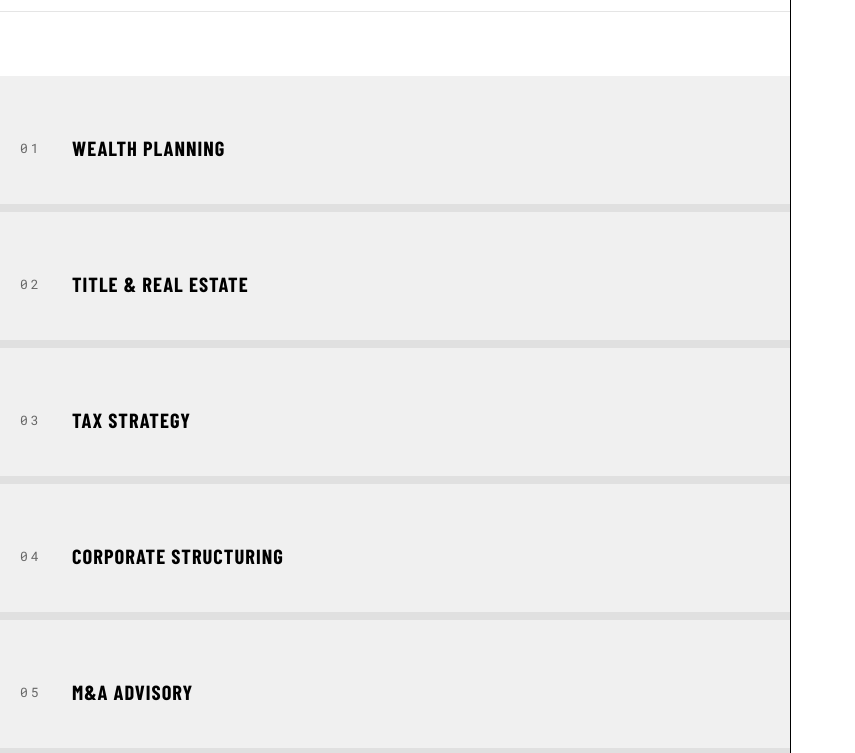
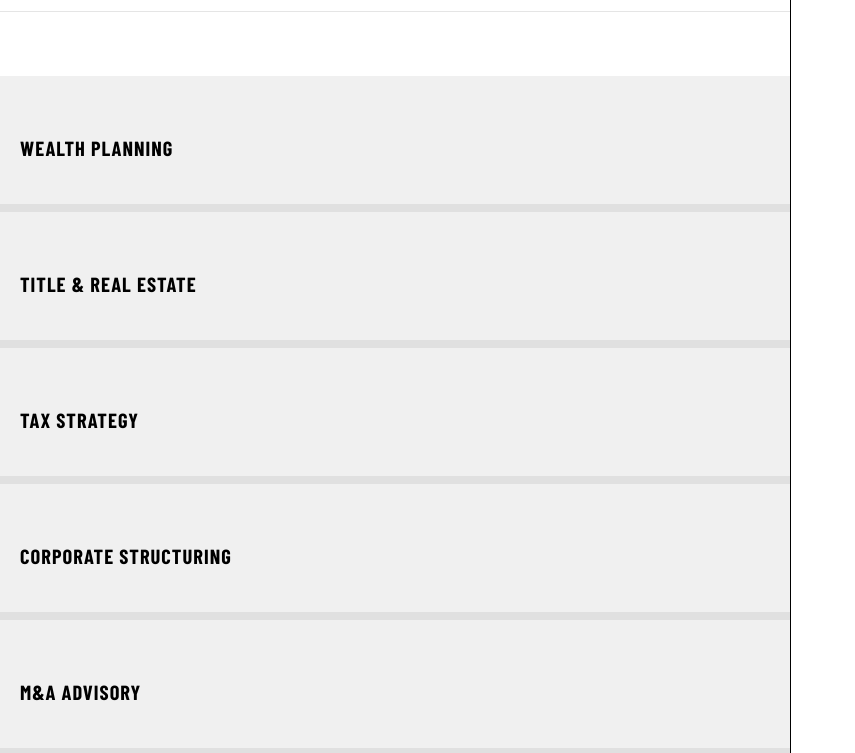
Before and after one commit to amandaposthuma/FGC-site, a plain HTML site: page index.html in a window 1280 px wide. Shown: the part 1440-2193 px from the top of the page, 425-1280 px from the left. Drawn offline with nearby package versions, Linux system fonts and the light colour scheme; a web font is replaced by a local one.

Commit message:
update: remove service row numbering

```diff
--- a/index.html
+++ b/index.html
@@ -1077,13 +1077,7 @@
       transition: transform .4s cubic-bezier(.2,.9,.2,1), opacity .3s ease;
     }
     .we-row-n{
-      order: -1;
-      flex: 0 0 auto;
-      font-family: 'Roboto Mono', monospace;
-      font-size: 13px;
-      letter-spacing: 0.22em;
-      color: var(--ink-40, #666);
-      align-self: center;
+      display: none !important;
     }
     .we-row-name{
       order: 0;
@@ -1101,9 +1095,6 @@
       transform: rotate(45deg) scale(1.05);
     }
 
-    /* The .we-row-n was hidden on mobile-ish breakpoint originally; make sure
-       it is visible since it's now part of the horizontal row layout */
-    .we-row-n{ display: inline-block !important; }
 
     @media (max-width: 720px){
       .we-row-head{ padding: 28px 20px; gap: 14px; }
```
